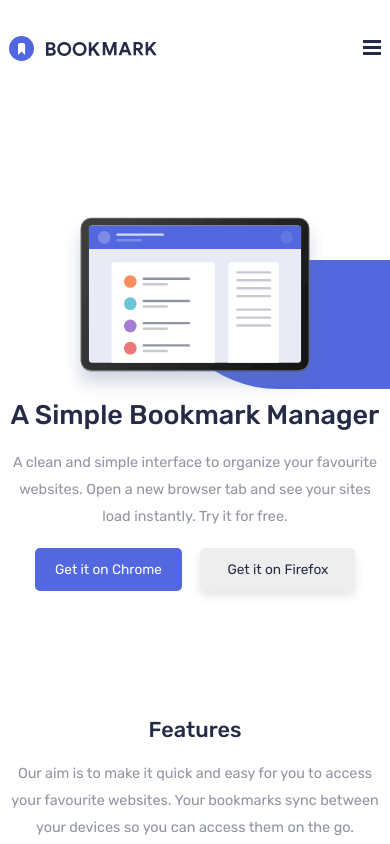
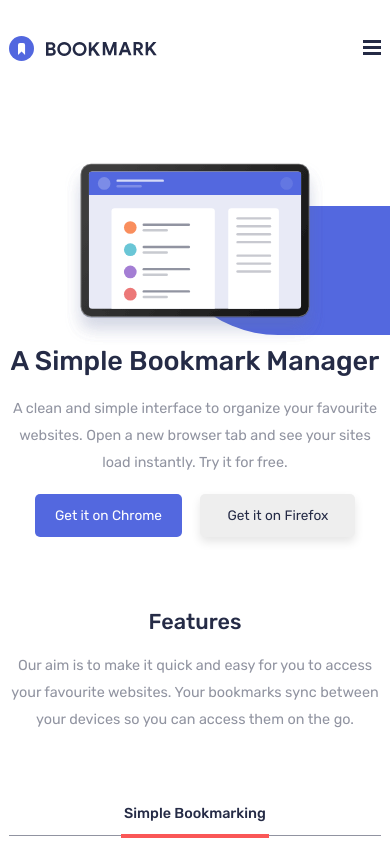
Before and after one commit to kaya70875/bookmark-landing-page-react, a React (Vite) app in the folder bookmark-landing-page/: page / in a window 390 px wide. Shown: the top 844 px of the page. Built offline with nearby package versions, Linux system fonts and the light colour scheme.

Commit message:
update gap and paddings

```diff
--- a/bookmark-landing-page/src/index.css
+++ b/bookmark-landing-page/src/index.css
@@ -13,6 +13,11 @@
   overflow: hidden;
 }
 
+@media (max-width: 475px) {
+  .app {
+    gap: 3rem;
+  }
+}
 :root {
   --softBlue: hsl(231, 69%, 60%);
   --softRed: hsl(0, 94%, 66%);
--- a/bookmark-landing-page/src/index.scss
+++ b/bookmark-landing-page/src/index.scss
@@ -12,6 +12,12 @@
     flex-direction: column;
     gap : 6rem;
     overflow: hidden;
+}
+
+@media (max-width : 475px) {
+  .app {
+    gap : 3rem;
+  }
 }
 
 :root {
```
Also changed, not shown: 1 other file (tests, documents, lock files or other folders).
